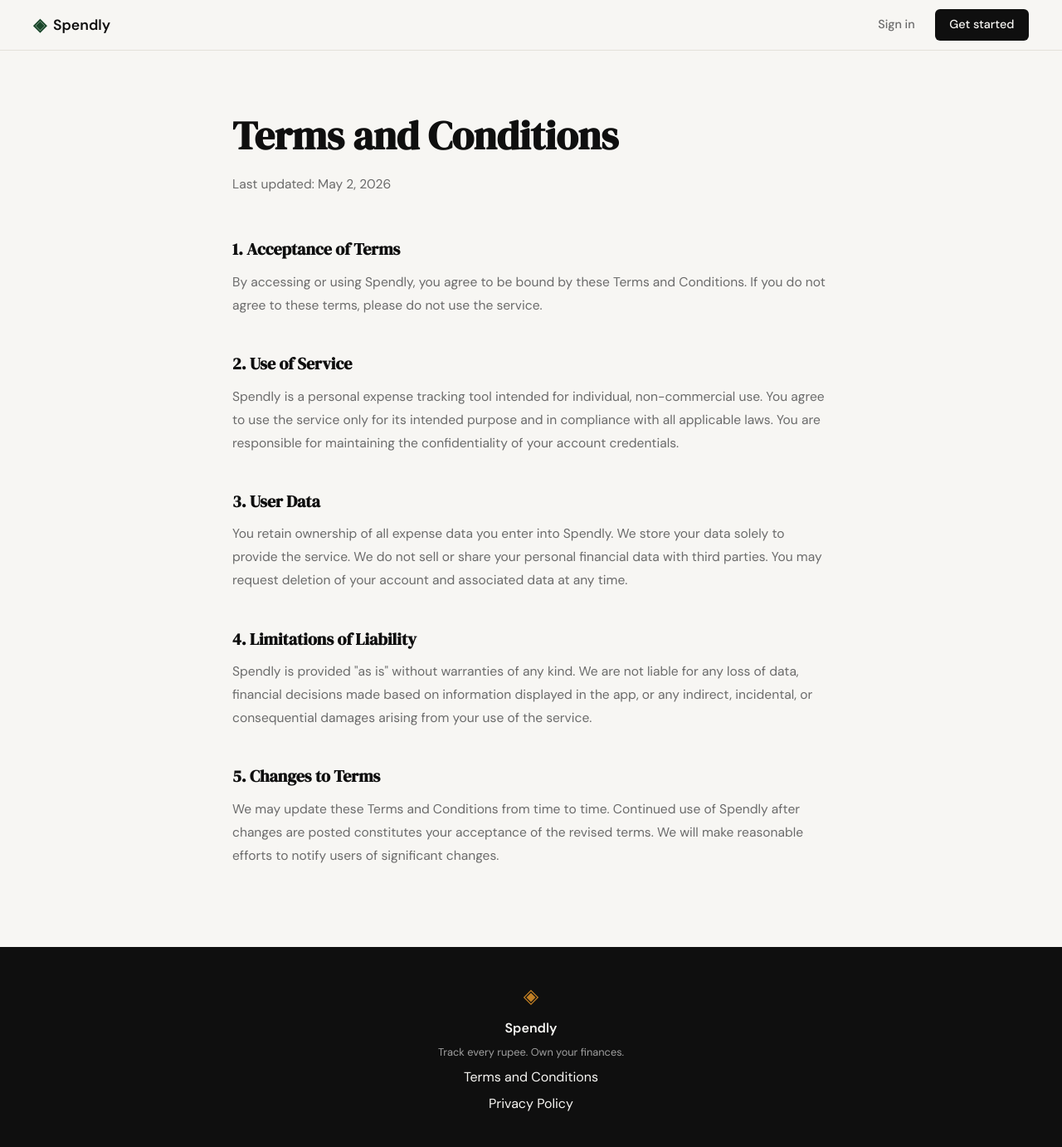
After one commit to avisorghosh/spendly, a Flask app: page /terms in a window 1280 px wide. The commit adds this page. Shown: the whole page at 83% size. Run offline with Flask 3, Linux system fonts and the light colour scheme.

Commit message:
landing: add terms and conditions page and route

```diff
--- a/app.py
+++ b/app.py
@@ -20,6 +20,11 @@ def register():
 @app.route("/login")
 def login():
     return render_template("login.html")
+
+
+@app.route("/terms")
+def terms():
+    return render_template("terms.html")
 
 
 # ------------------------------------------------------------------ #
--- a/static/css/style.css
+++ b/static/css/style.css
@@ -508,6 +508,46 @@ a { color: inherit; text-decoration: none; }
 }
 
 /* ------------------------------------------------------------------ */
+/* Terms / static content pages                                        */
+/* ------------------------------------------------------------------ */
+
+.terms-page {
+    padding: 4rem 2rem 6rem;
+}
+
+.terms-inner {
+    max-width: 720px;
+    margin: 0 auto;
+}
+
+.terms-inner h1 {
+    font-family: var(--font-display);
+    font-size: clamp(2rem, 4vw, 3rem);
+    color: var(--ink);
+    margin-bottom: 0.4rem;
+}
+
+.terms-updated {
+    font-size: 0.85rem;
+    color: var(--ink-faint);
+    margin-bottom: 3rem;
+}
+
+.terms-inner h2 {
+    font-family: var(--font-display);
+    font-size: 1.25rem;
+    color: var(--ink);
+    margin-top: 2.5rem;
+    margin-bottom: 0.6rem;
+}
+
+.terms-inner p {
+    font-size: 0.975rem;
+    color: var(--ink-muted);
+    line-height: 1.8;
+}
+
+/* ------------------------------------------------------------------ */
 /* Responsive                                                          */
 /* ------------------------------------------------------------------ */
 
--- a/templates/base.html
+++ b/templates/base.html
@@ -34,7 +34,7 @@
             <span class="brand-icon">◈</span>
             <span class="footer-name">Spendly</span>
             <p class="footer-copy">Track every rupee. Own your finances.</p>
-            <a href="#">Terms and Conditions</a>
+            <a href="/terms">Terms and Conditions</a>
             <a href="#">Privacy Policy</a>
         </div>
     </footer>
--- /dev/null
+++ b/templates/terms.html
@@ -0,0 +1,29 @@
+{% extends "base.html" %}
+
+{% block title %}Terms and Conditions — Spendly{% endblock %}
+
+{% block content %}
+
+<section class="terms-page">
+    <div class="terms-inner">
+        <h1>Terms and Conditions</h1>
+        <p class="terms-updated">Last updated: May 2, 2026</p>
+
+        <h2>1. Acceptance of Terms</h2>
+        <p>By accessing or using Spendly, you agree to be bound by these Terms and Conditions. If you do not agree to these terms, please do not use the service.</p>
+
+        <h2>2. Use of Service</h2>
+        <p>Spendly is a personal expense tracking tool intended for individual, non-commercial use. You agree to use the service only for its intended purpose and in compliance with all applicable laws. You are responsible for maintaining the confidentiality of your account credentials.</p>
+
+        <h2>3. User Data</h2>
+        <p>You retain ownership of all expense data you enter into Spendly. We store your data solely to provide the service. We do not sell or share your personal financial data with third parties. You may request deletion of your account and associated data at any time.</p>
+
+        <h2>4. Limitations of Liability</h2>
+        <p>Spendly is provided "as is" without warranties of any kind. We are not liable for any loss of data, financial decisions made based on information displayed in the app, or any indirect, incidental, or consequential damages arising from your use of the service.</p>
+
+        <h2>5. Changes to Terms</h2>
+        <p>We may update these Terms and Conditions from time to time. Continued use of Spendly after changes are posted constitutes your acceptance of the revised terms. We will make reasonable efforts to notify users of significant changes.</p>
+    </div>
+</section>
+
+{% endblock %}
```
